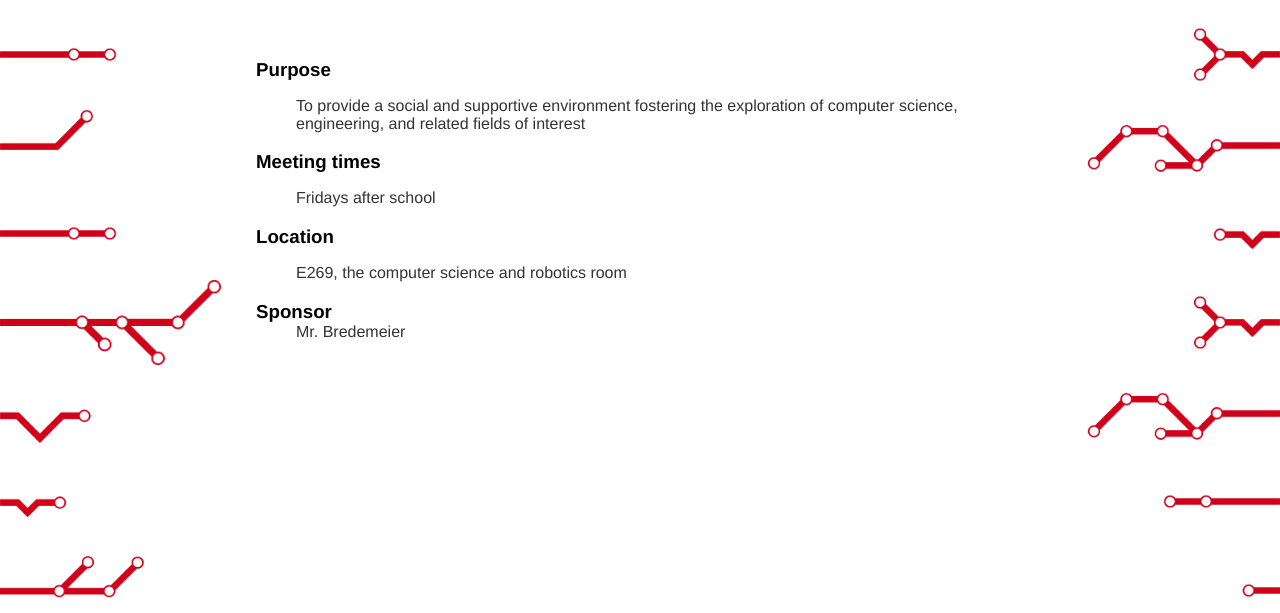
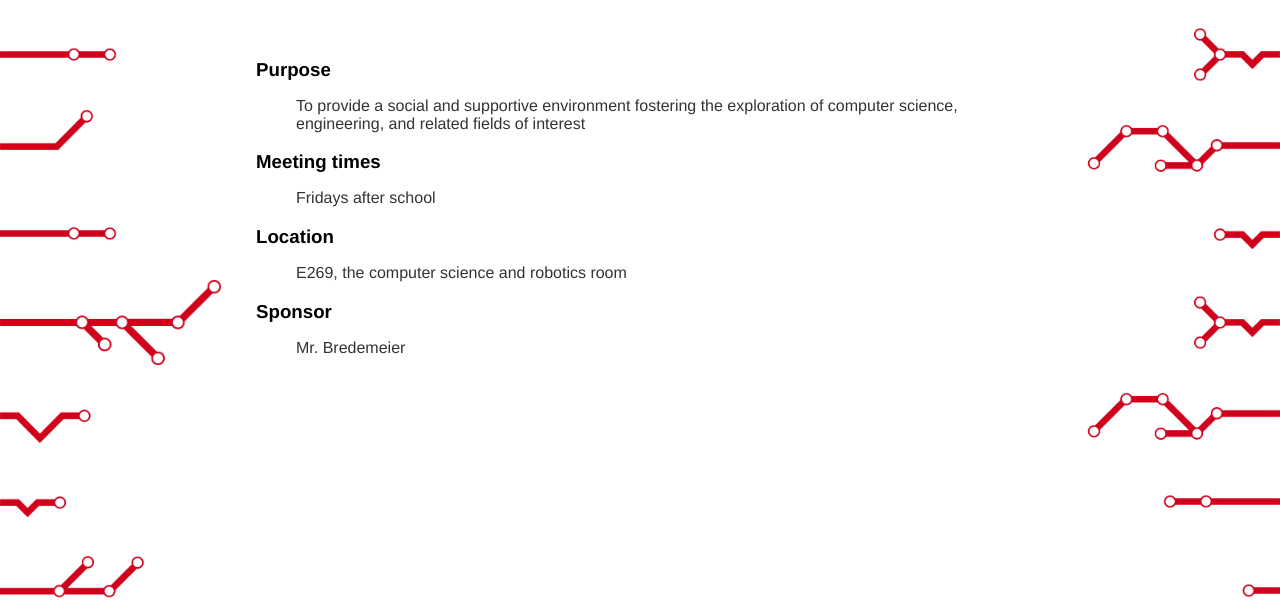
Before and after one commit to intocs/intocs.github.io, a plain HTML site: page index.html in a window 1280 px wide. Shown: the part 187-800 px from the top of the page. Drawn offline with nearby package versions, Linux system fonts and the light colour scheme.

Commit message:
Fixed the spacing for the Mr. Bredemeier link

```diff
--- a/index.html
+++ b/index.html
@@ -1,6 +1,6 @@
 <!DOCTYPE html>
 
- <!-- |
+ <!--
                    ________  ________
                   |\   ____\|\   ____\
                   \ \  \___|\ \  \___|_
@@ -11,7 +11,7 @@
  |_|_| |_|\__\___(_)           \|_________|
 
 
- | -->
+ 50 1337 -->
 
 
 <html>
@@ -59,7 +59,7 @@
                 <h3>Location</h3>
                 <p class="indent">E269, the computer science and robotics room</p>
                 <h3>Sponsor</h3>
-                <a class="indent" href="http://barrington220.org/site/Default.aspx?PageID=1585">Mr. Bredemeier</a>
+                <p><a class="indent" href="http://barrington220.org/site/Default.aspx?PageID=1585">Mr. Bredemeier</a></p>
             </section>
 
         </div>
```
